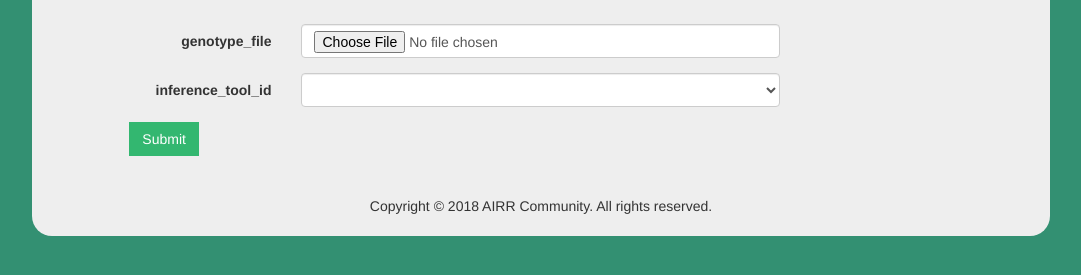
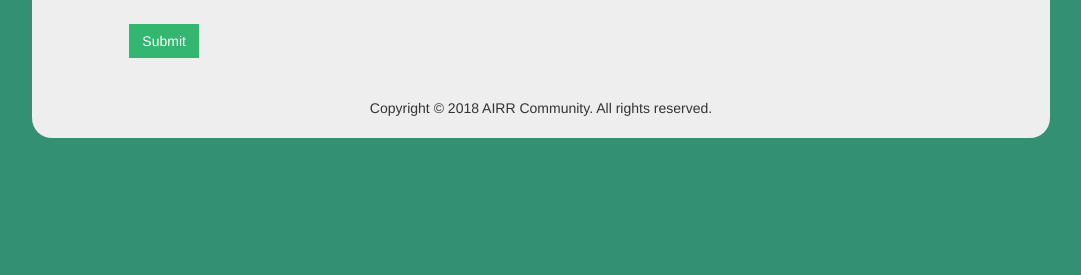
Before and after one commit to airr-community/ogrdb, a Flask app: template templates/genotype_description_edit.html in a window 1280 px wide. Shown: the part 333-608 px from the top of the page, without its empty margins (99-1180 px from the left). Run offline with Flask 2, Linux system fonts and the light colour scheme; the template is opened without the code that fills it: values that come from a table or form of the project are taken from there, others are empty; some libraries are stand-ins or nearby versions.

Commit message:
Fixes to genotype file handling and genotype display

```diff
--- a/app.py
+++ b/app.py
@@ -266,16 +266,15 @@ def edit_genotype_description(id):
     if request.method == 'POST':
         if form.validate():
             try:
-                # Get the right data in place in the form before saving - depending on whether there was a file upload or not
                 if form.genotype_file.data:
                     form.genotype_filename.data = form.genotype_file.data.filename
                     save_GenotypeDescription(db, desc, form, new=False)
+                    desc.genotype_file = form.genotype_file.data.read()
+                    db.session.commit()
                     blob_to_genotype(desc, db)
                 else:
-                    form.genotype_file.data = desc.genotype_file
                     save_GenotypeDescription(db, desc, form, new=False)
 
-                save_GenotypeDescription(db, desc, form, new=False)
                 return redirect(url_for('edit_submission', id=desc.submission.submission_id, _anchor= 'genotype_description'))
             except ValidationError as e:
                 return render_template('genotype_description_edit.html', form=form, submission_id=desc.submission.submission_id, id=id)
--- a/db/genotype_description_db.py
+++ b/db/genotype_description_db.py
@@ -21,8 +21,6 @@ def save_GenotypeDescription(db, object, form, new=False):
     object.genotype_name = form.genotype_name.data
     object.genotype_subject_id = form.genotype_subject_id.data
     object.genotype_filename = form.genotype_filename.data
-    object.genotype_file = form.genotype_file.data.read()
-    object.inference_tool_id = form.inference_tool_id.data
 
     if new:
         db.session.add(object)
@@ -35,7 +33,6 @@ def populate_GenotypeDescription(db, object, form):
     form.genotype_name.data = object.genotype_name
     form.genotype_subject_id.data = object.genotype_subject_id
     form.genotype_filename.data = object.genotype_filename
-    form.genotype_file.data = object.genotype_file
 
 
 
@@ -60,6 +57,4 @@ def make_GenotypeDescription_view(sub, private = False):
     ret.items.append({"item": "genotype_name", "value": sub.genotype_name})
     ret.items.append({"item": "genotype_subject_id", "value": sub.genotype_subject_id})
     ret.items.append({"item": "genotype_filename", "value": sub.genotype_filename})
-    ret.items.append({"item": "genotype_file", "value": sub.genotype_file})
-    ret.items.append({"item": "inference_tool_id", "value": sub.inference_tool_id})
     return ret
--- a/forms/genotype_description_form.py
+++ b/forms/genotype_description_form.py
@@ -9,5 +9,3 @@ class GenotypeDescriptionForm(FlaskForm):
     genotype_name = StringField('genotype_name', [validators.Length(max=255), NonEmpty()])
     genotype_subject_id = StringField('genotype_subject_id', [validators.Length(max=255)])
     genotype_filename = StringField('genotype_filename', [validators.Length(max=255)])
-    genotype_file = FileField('genotype_file')
-    inference_tool_id = SelectField('inference_tool_id', choices=[])
--- a/schema/build_from_schema.py
+++ b/schema/build_from_schema.py
@@ -152,9 +152,8 @@ def save_%s(db, object, form, new=False):
                     or 'hide' in schema[section]['properties'][sc_item]:
                 continue
 
-            if schema[section]['properties'][sc_item]['type'] == 'blob':
-                fo.write("    object.%s = form.%s.data.read()\n" % (sc_item, sc_item))
-            else:
+            # write blobs by outside this function using read() - should only do this at download time
+            if schema[section]['properties'][sc_item]['type'] != 'blob':
                 fo.write("    object.%s = form.%s.data\n" % (sc_item, sc_item))
 
         fo.write(
--- a/schema/receptor_germline_schema.yaml
+++ b/schema/receptor_germline_schema.yaml
@@ -371,6 +371,7 @@ GenotypeDescription:
             readonly: true
         genotype_file:
             type: blob
+            hide: true
             description: Contents of the uploaded file from which the genotype was read
         submission_id:
             type: integer
@@ -379,6 +380,7 @@ GenotypeDescription:
             relationship: [submission, Submission, genotype_descriptions]
         inference_tool_id:
             type: integer
+            hide: true
             foreign_key: inference_tool.id
             relationship: [inference_tool, InferenceTool, genotype_descriptions]
 
--- a/templates/genotype_description_form.html
+++ b/templates/genotype_description_form.html
@@ -4,7 +4,3 @@
         {{ render_field_with_errors(form.genotype_subject_id, class="form-control") }}
 
         {{ render_static_field(form.genotype_filename) }}
-
-        {{ render_field_with_errors(form.genotype_file, class="form-control") }}
-
-        {{ render_field_with_errors(form.inference_tool_id, class="form-control") }}
```
